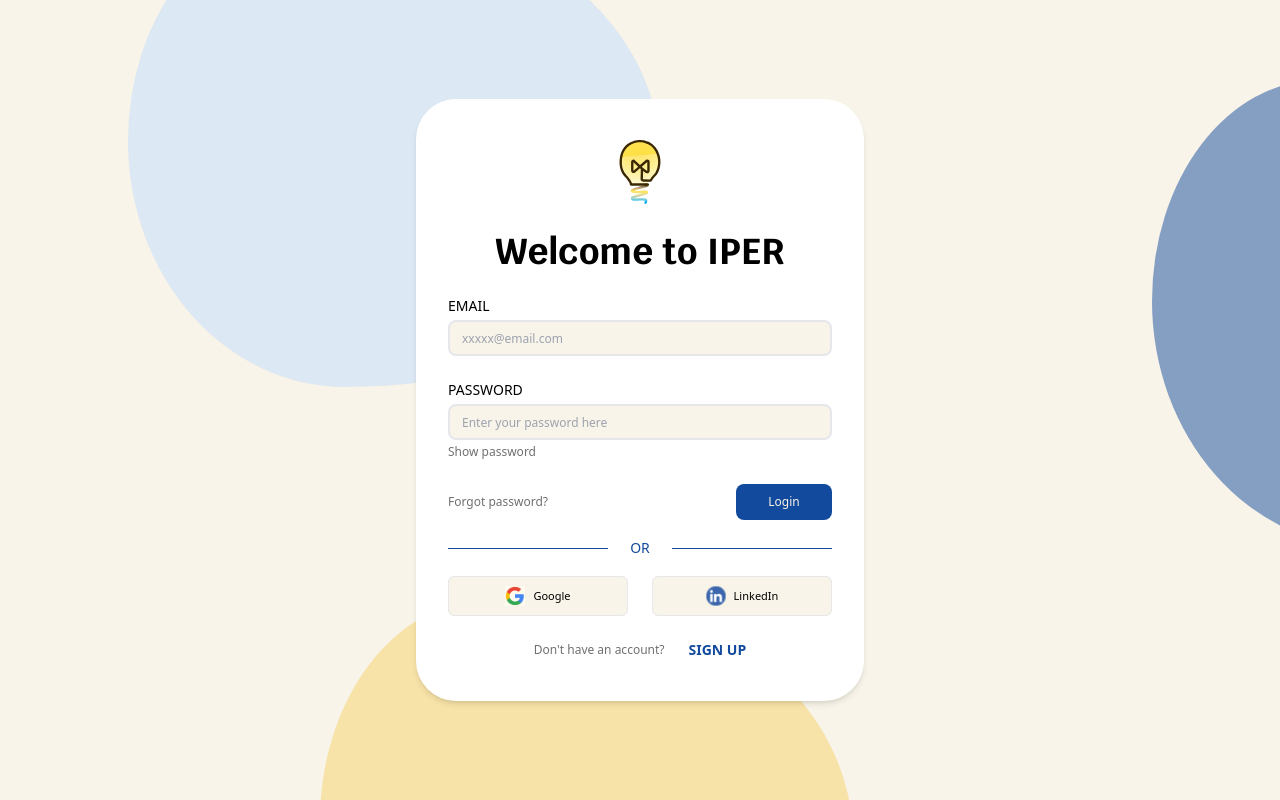
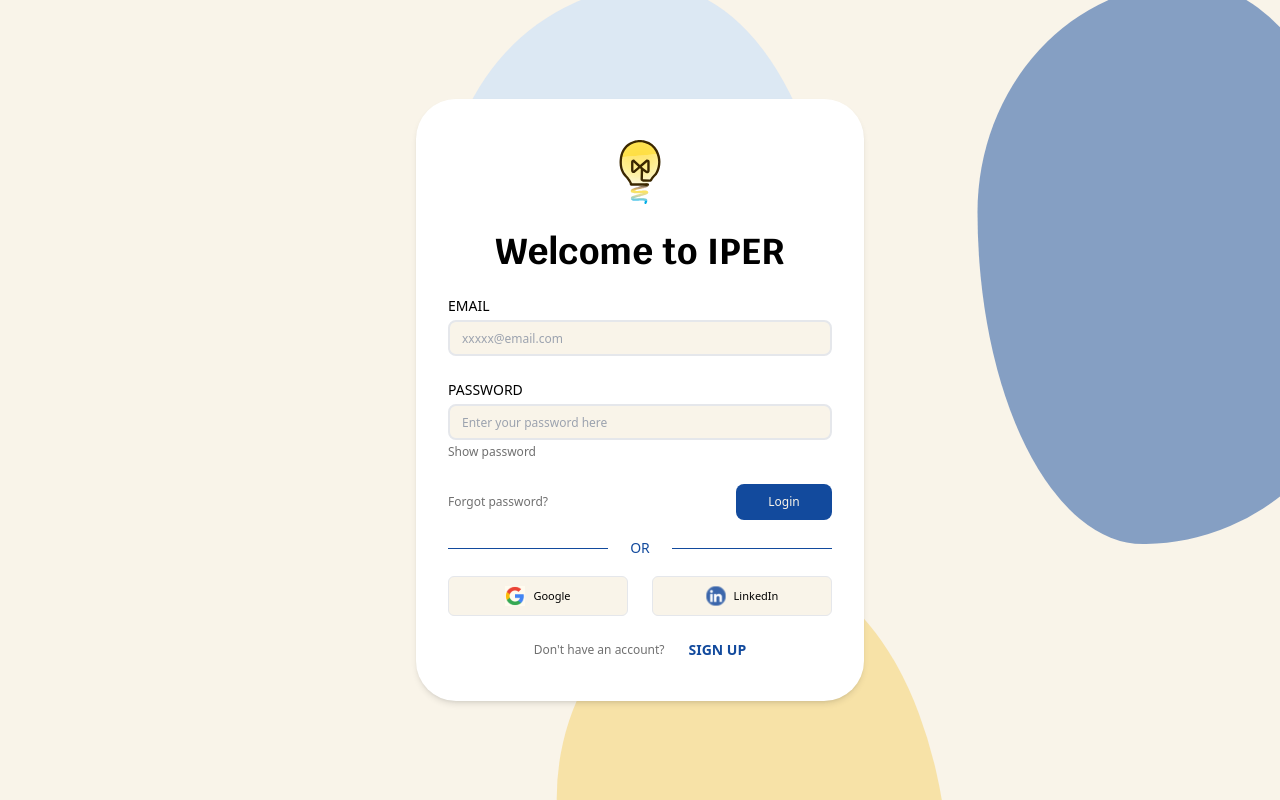
Before and after one commit to SHRmsks/local_alpha, a Next.js app in the folder frontend/: page /login in a window 1280 px wide. Built offline with nearby package versions, Linux system fonts and the light colour scheme; a web font is replaced by a local one.

Commit message:
added paths

```diff
--- a/frontend/src/components/blobs/blobs.jsx
+++ b/frontend/src/components/blobs/blobs.jsx
@@ -5,28 +5,30 @@ function Blob({ xValue, yValue, className }) {
     const variants = {
         animate: {
             borderRadius: [
-                "100% 100% 100% 100% / 100% 100% 100% 100%",
-                "30% 70% 70% 30% / 30% 30% 70% 70%",
-                "60% 40% 30% 70% / 60% 30% 70% 40%",
-                "30% 60% 70% 40% / 50% 60% 30% 60%",
-                "60% 40% 30% 70% / 60% 30% 70% 40%",
-                "30% 70% 70% 30% / 30% 30% 70% 70%",
+                "42% 58% 63% 37% / 45% 52% 48% 55%",
+                "67% 33% 52% 48% / 36% 65% 35% 64%",
+                "55% 45% 40% 60% / 70% 30% 65% 35%",
+                "28% 72% 65% 35% / 42% 58% 38% 62%",
+                "45% 55% 70% 30% / 55% 45% 60% 40%",
+                "33% 67% 58% 42% / 63% 37% 42% 58%",
+                "50% 50% 34% 66% / 37% 63% 70% 30%",
+                "42% 58% 63% 37% / 45% 52% 48% 55%",
             ],
-            width: [300, 700],
-            height: [700, 300],
+            width: [300, 500, 450, 600, 350, 700, 400, 300],
+            height: [700, 400, 550, 350, 600, 300, 500, 700],
             x: xValue,
             y: yValue,
         },
     };
     const transition = {
         default: {
-            duration: 10,
+            duration: 80,
             repeat: Infinity,
             ease: "easeInOut",
             repeatType: "mirror",
         },
         borderRadius: {
-            duration: 10,
+            duration: 80,
             repeat: Infinity,
             ease: "easeInOut",
             repeatType: "mirror",
@@ -59,18 +61,160 @@ export default function Blobs() {
     return (
         <div className="fixed inset-0 overflow-hidden pointer-events-none">
             <Blob
-                xValue={["25vw"]}
-                yValue={["75vh"]}
+                xValue={[
+                    "25vw",
+                    "40vw",
+                    "55vw",
+                    "70vw", // UP
+                    "85vw", // UP
+                    "90vw", // UP
+                    "85vw", // UP
+                    "70vw", // UP
+                    "55vw",
+                    "40vw",
+                    "25vw",
+                    "17.5vw",
+                    "10vw", // Down
+                    "-5vw", // Down
+                    "-10vw", // Down
+                    "-5vw", // Down
+                    "10vw", // Down
+                    "17.5vw",
+                    "25vw",
+                ]}
+                yValue={[
+                    "75vh",
+                    "70vh",
+                    "75vh",
+                    "55vh", // UP
+                    "40vh", // UP
+                    "25vh", // UP
+                    "10vh", // UP
+                    "-5vh", // UP
+                    "-10vh",
+                    "-5vh",
+                    "-10vh",
+                    "0vh",
+                    "10vh", // Down
+                    "25vh", // Down
+                    "40vh", // Down
+                    "55vh", // Down
+                    "65vh", // Down
+                    "70vh",
+                    "75vh",
+                ]}
                 className={"bg-iper-gold"}
             />
             <Blob
-                xValue={["90vw"]}
-                yValue={["10vh"]}
+                xValue={[
+                    "90vw", // UP
+                    "85vw", // UP
+                    "70vw",
+                    "55vw",
+                    "40vw",
+                    "25vw",
+                    "10vw",
+                    "5vw", // Down
+                    "-10vw", // Down
+                    "05vw", // Down
+                    "-10vw", // Down
+                    "-5vw", // Down
+                    "-10vw", // Down
+                    "-5vw", // Down
+                    "10vw",
+                    "25vw",
+                    "40vw",
+                    "55vw",
+                    "70vw",
+                    "85vw", // UP
+                    "90vw", // UP
+                    "85vw",
+                    "90vw",
+                    "90vw",
+                ]}
+                yValue={[
+                    "10vh",
+                    "-5vh",
+                    "0vh",
+                    "-5vh",
+                    "-10vh",
+                    "-5vh",
+                    "-10vh",
+                    "-5vh", // Down
+                    "-10vh", // Down
+                    "5vh", // Down
+                    "20vh", // Down
+                    "35vh", // Down
+                    "50vh", // Down
+                    "75vh", // Down
+                    "80vh",
+                    "85vh",
+                    "90vh",
+                    "80vh",
+                    "70vh",
+                    "60vh",
+                    "50vh",
+                    "40vh",
+                    "30vh",
+                    "10vh",
+                ]}
                 className={"bg-iper-blue opacity-40"}
             />
             <Blob
-                xValue={["10vw"]}
-                yValue={["-10vh"]}
+                xValue={[
+                    "10vw",
+                    "25vw",
+                    "40vw",
+                    "55vw",
+                    "70vw",
+                    "80vw",
+                    "90vw", // Down
+                    "85vw", // Down
+                    "90vw", // Down
+                    "85vw", // Down
+                    "90vw", // Down
+                    "85vw", // Down
+                    "70vw",
+                    "55vw",
+                    "40vw",
+                    "25vw",
+                    "10vw",
+                    "5vw", // Down
+                    "-10vw", // Down
+                    "05vw", // Down
+                    "-10vw", // Down
+                    "-5vw", // Down
+                    "-10vw", // Down
+                    "-5vw", // Down
+                    "10vw",
+                ]}
+                yValue={[
+                    "-10vh",
+                    "-5vh",
+                    "0vh",
+                    "-5vh",
+                    "0vh",
+                    "5vh",
+                    "20vh", // Down
+                    "35vh", // Down
+                    "50vh", // Down
+                    "65vh", // Down
+                    "80vh", // Down
+                    "90vh", // Down
+                    "85vh",
+                    "80vh",
+                    "85vh",
+                    "80vh",
+                    "85vh",
+                    "75vh", // UP
+                    "60vh", // UP
+                    "45vh", // UP
+                    "30vh", // UP
+                    "15vh", // UP
+                    "0vh", // UP
+                    "-5vh", // UP
+                    "-10vh",
+                ]}
                 className={"bg-blue-200"}
             />
         </div>
```
